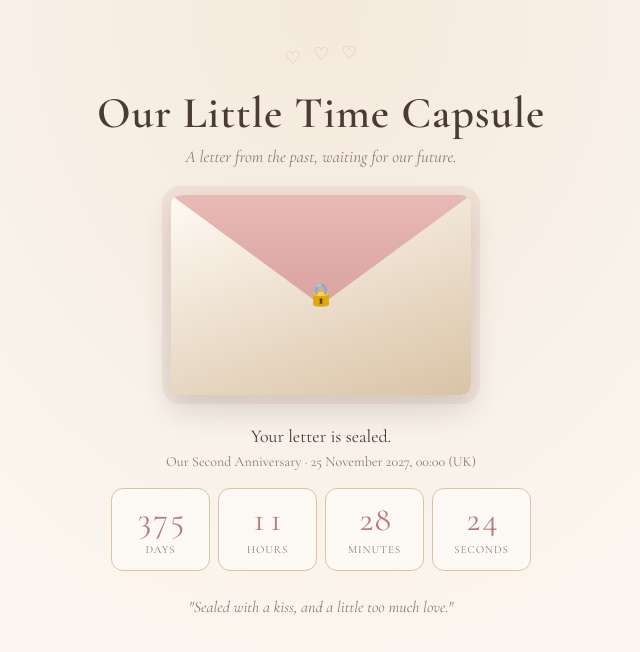
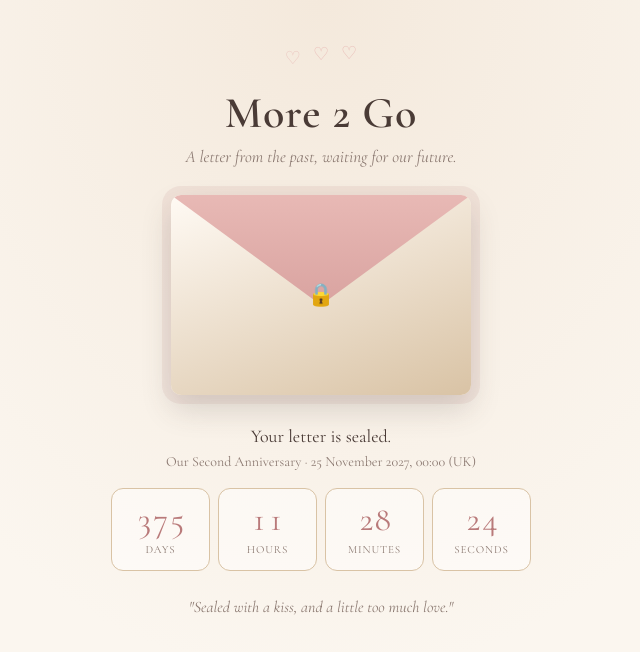
Before and after one commit to Ireally284/I_520, a plain HTML site: page index.html in a window 1280 px wide. Shown: the whole page, without its empty margins (319-959 px from the left). Drawn offline with nearby package versions, Linux system fonts and the light colour scheme.

Commit message:
Add files via upload

```diff
--- a/index.html
+++ b/index.html
@@ -5,7 +5,7 @@
   <meta name="viewport" content="width=device-width, initial-scale=1, viewport-fit=cover">
   <meta name="robots" content="noindex, nofollow">
   <meta name="theme-color" content="#f7efe6">
-  <title>Our Little Time Capsule</title>
+  <title>More 2 Go</title>
   <link rel="preconnect" href="https://fonts.googleapis.com">
   <link rel="preconnect" href="https://fonts.gstatic.com" crossorigin>
   <link href="https://fonts.googleapis.com/css2?family=Cormorant+Garamond:ital,wght@0,400;0,600;1,400&family=Noto+Serif+KR:wght@300;400;600&display=swap" rel="stylesheet">
@@ -15,7 +15,7 @@
   <main class="wrap">
     <p class="hearts" aria-hidden="true"><span>♡</span><span>♡</span><span>♡</span></p>
 
-    <h1>Our Little Time Capsule</h1>
+    <h1>More 2 Go</h1>
     <p class="subtitle">A letter from the past, waiting for our future.</p>
 
     <section class="envelope-stage">
```
